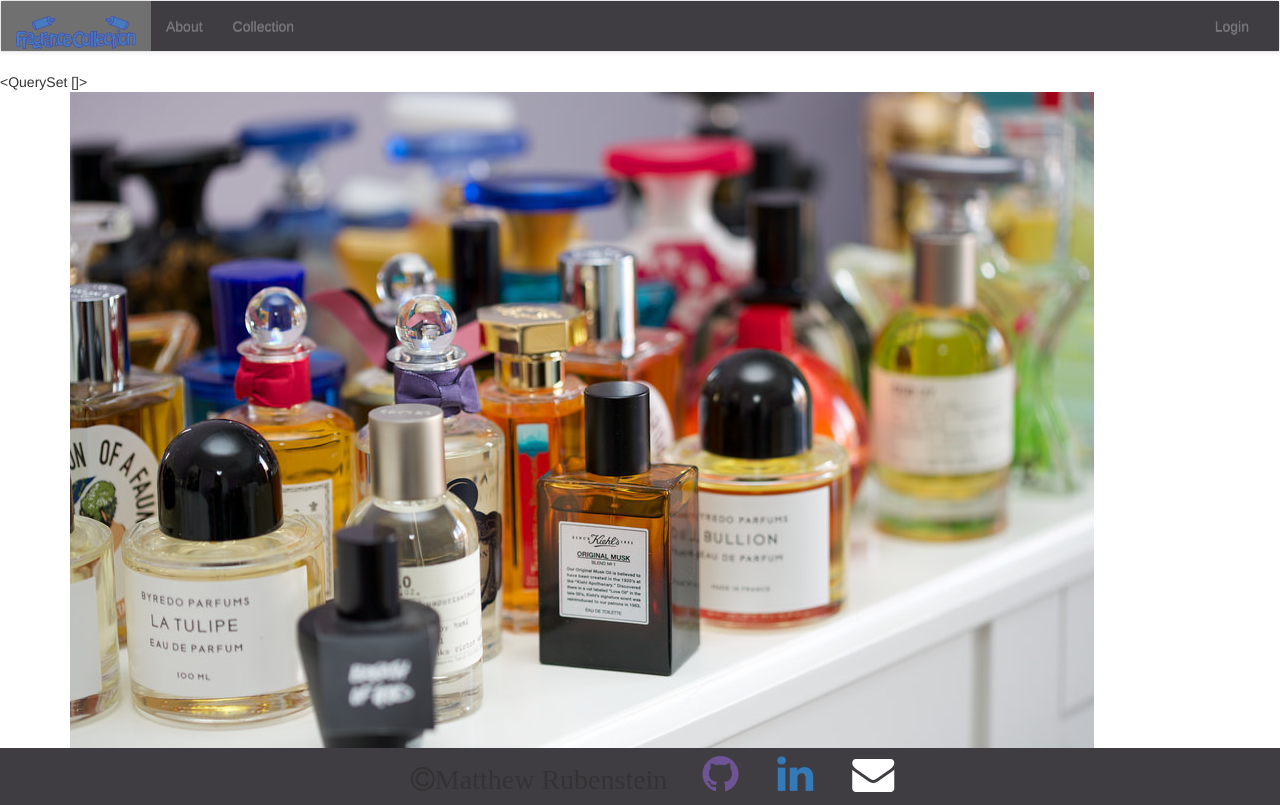
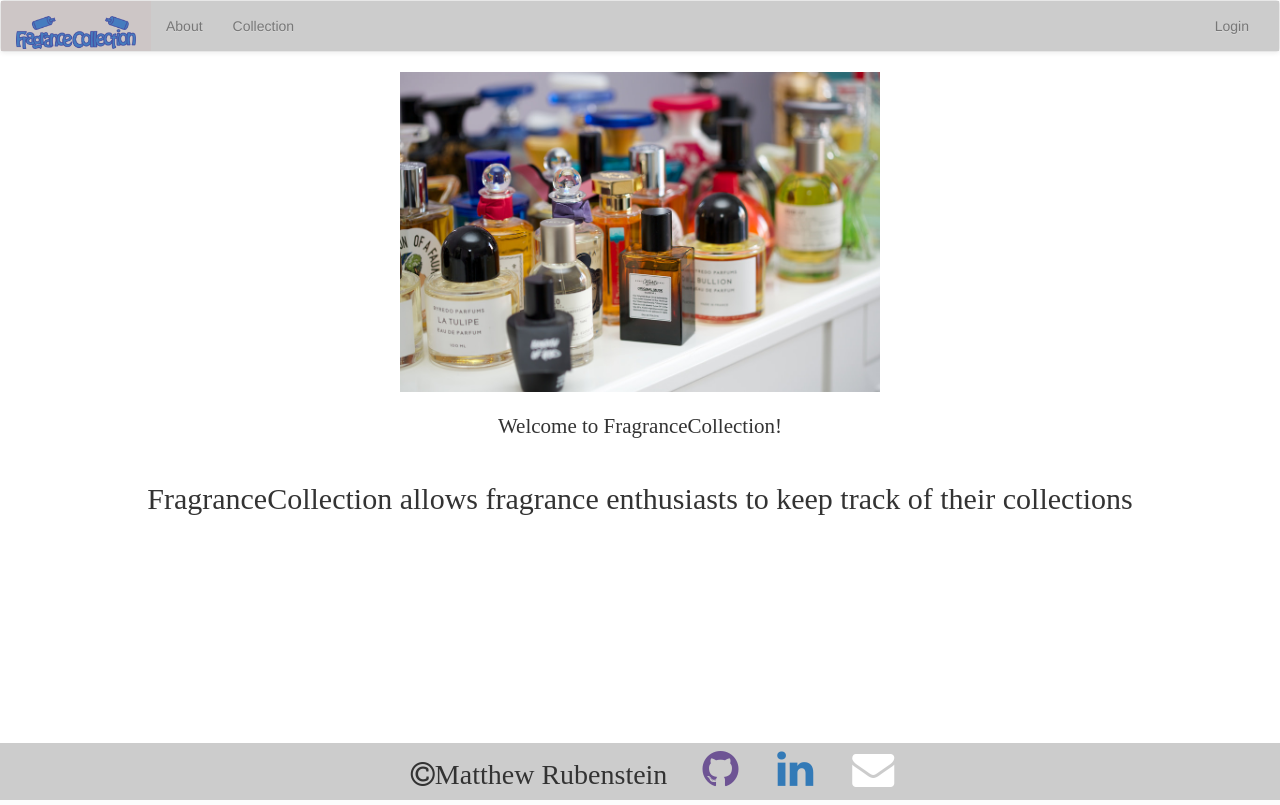
Before and after one commit to mrubes375/FragranceCollection, a Django app: page / in a window 1280 px wide. Run offline with Django 3.2, Linux system fonts and the light colour scheme; data that the repository does not hold is empty; some libraries are stand-ins or nearby versions.

Commit message:
Changed Color Scheme, Updated Landing Page; Made Use of Django Templates

```diff
--- a/static/css/footer.css
+++ b/static/css/footer.css
@@ -41,6 +41,6 @@ body {
   float: left;
   width: 100%;
   text-align: center;
-  background-color: rgb(63, 61, 66);
+  background-color: #CCCCCC;
   height: auto;
 }
--- /dev/null
+++ b/static/css/main.css
@@ -0,0 +1,13 @@
+.niche_frag {
+  width: 480px;
+  height: auto;
+  display: block;
+  margin: 0 auto;
+}
+.row {
+  text-align: center;
+}
+
+.hp-text {
+  font-family: American Typewriter Light;
+}
--- a/static/css/navbar.css
+++ b/static/css/navbar.css
@@ -8,11 +8,11 @@
 }
 
 .container-fluid {
-  background-color: rgb(63, 61, 66);
+  background-color: #CCCCCC;
 }
 
 .active{
-  background-color: rgb(112, 112, 112);
+  background-color: #cdc6c6;
 }
 
 a.nav-item {
--- /dev/null
+++ b/static/js/main.js
@@ -0,0 +1,2 @@
+$(document).ready(function(){
+});
--- /dev/null
+++ b/templates/collection/base.html
@@ -0,0 +1,52 @@
+{% load static from staticfiles %}
+<!DOCTYPE html>
+<html lang="en">
+  <head>
+    <link rel="stylesheet" href="{% static "css/bootstrap-theme.min.css" %}" />
+    <link rel="stylesheet" href="{% static "css/bootstrap.min.css" %}"  />
+    <link rel="stylesheet" href="{% static "css/font-awesome.css" %}"  />
+    <link rel="stylesheet" href="{% static "css/font-awesome-animation.min.css" %}"  />
+    <link rel="stylesheet" href="{% static "css/navbar.css" %}"  />
+    <link rel="stylesheet" href="{% static "css/footer.css" %}"  />
+    <link rel="stylesheet" href="{% static "css/main.css" %}"  />
+    <meta charset="utf-8">
+    <meta http-equiv="X-UA-Compatible" content="IE=edge">
+    <meta name="viewport" content="width=device-width, initial-scale=1">
+    <title>{% block title %}{% endblock title %}</title>
+  </head>
+  <body>
+    <nav class="navbar navbar-default">
+      <div class="container-fluid">
+        <div class="navbar-header">
+          <a class="navbar-brand" href="/"><img class="logo" src="{% static "images/FragranceCollection_Logo.png" %}"></img></a>
+        </div>
+        <div class="collapse navbar-collapse">
+          <ul class="nav navbar-nav">
+            <li><a class="nav-item" href="/about">About</a></li>
+            <li><a class="nav-item" href="/collection/">Collection</a></li>
+          </ul>
+          <ul class="nav navbar-nav navbar-right">
+          {% if user.is_authenticated %}
+            <li><a class="nav-item" href="#">Your Account</a></li>
+          {% else %}
+            <li><a class="nav-item" href="#">Login</a></li>
+          {% endif %}
+          </ul>
+        </div>
+      </div>
+    </nav>
+    {% block content %}{% endblock content %}
+    <footer class="footer navbar-fixed-bottom">
+      <div class="container f-cont">
+        <i class="fa fa-copyright fa-2x">Matthew Rubenstein</i><a href="https://www.github.com/mrubes375"><i class="fa fa-github fa-3x hovercolor" aria-hidden="true"></i></a>
+        <a href="https://www.linkedin.com/in/matthew-rubenstein-06693bb5"><i class="fa fa-linkedin fa-3x hovercolor" aria-hidden="true"></i></a>
+        <a href="mailto:matthew.rubenstein@uconn.edu"><i class="fa fa-envelope fa-3x hovercolor" aria-hidden="true"></i></a>
+      </div>
+    </footer>
+    <script src="{% static "js/jquery-2.2.3.min.js" %}"></script>
+    <script src="{% static "js/bootstrap.min.js" %}"></script>
+    <script src="{% static "js/footer.js" %}"></script>
+    <script src="{% static "js/navbar.js" %}"></script>
+    <script src="{% static "js/main.js" %}"></script>
+  </body>
+</html>
--- a/templates/collection/end.html
+++ /dev/null
@@ -1,2 +0,0 @@
-</body>
-</html>
--- a/templates/collection/footer.html
+++ /dev/null
@@ -1,8 +0,0 @@
-{% load static from staticfiles %}
-  <footer class="footer navbar-fixed-bottom">
-    <div class="container f-cont">
-      <i class="fa fa-copyright fa-2x">Matthew Rubenstein</i><a href="https://www.github.com/mrubes375"><i class="fa fa-github fa-3x hovercolor" aria-hidden="true"></i></a>
-      <a href="https://www.linkedin.com/in/matthew-rubenstein-06693bb5"><i class="fa fa-linkedin fa-3x hovercolor" aria-hidden="true"></i></a>
-      <a href="mailto:matthew.rubenstein@uconn.edu"><i class="fa fa-envelope fa-3x hovercolor" aria-hidden="true"></i></a>
-    </div>
-  </footer>
--- a/templates/collection/header.html
+++ /dev/null
@@ -1,14 +0,0 @@
-{% load static from staticfiles %}
-<!DOCTYPE html>
-<html lang="en">
-  <head>
-    <link rel="stylesheet" href="{% static "css/bootstrap-theme.min.css" %}" />
-    <link rel="stylesheet" href="{% static "css/bootstrap.min.css" %}"  />
-    <link rel="stylesheet" href="{% static "css/font-awesome.css" %}"  />
-    <link rel="stylesheet" href="{% static "css/navbar.css" %}"  />
-    <link rel="stylesheet" href="{% static "css/footer.css" %}"  />
-    <meta charset="utf-8">
-    <meta http-equiv="X-UA-Compatible" content="IE=edge">
-    <meta name="viewport" content="width=device-width, initial-scale=1">
-    <title>FragranceCollection</title>
-  </head>
--- a/templates/collection/index.html
+++ b/templates/collection/index.html
@@ -1,22 +1,22 @@
+{% extends "collection/base.html" %}
 {% load staticfiles %}
-{% include "collection/header.html" %}
-{% include "collection/navbar.html" %}
-{{ All }}
-<div class="col-md-12">
-  <div class="container">
-    <img class="niche_frag" src="{% static "images/niche_frag.jpg" %}"
+{% block title %}FragranceCollection{% endblock title %}
+{% block content %}
+<div class="container">
+  <div class="col-md-12">
+    <div class="row">
+      <img class="niche_frag" src="{% static "images/niche_frag.jpg" %}"
+    </div>
+  </div>
+  <div class="row hp-text">
+    <h1 class="lead faa-pulse animated-hover">
+      Welcome to FragranceCollection!
+    </h1>
+  </div>
+  <div class="row hp-text">
+    <h2 class="faa-pulse animated-hover">
+      FragranceCollection allows fragrance enthusiasts to keep track of their collections
+    </h2>
   </div>
 </div>
-<div class="col-md-6">
-  <p>
-    Hello
-  </p>
-</div>
-<div class="col-md-6">
-  <p>
-    Hello
-  </p>
-</div>
-{% include "collection/scripts.html" %}
-{% include "collection/footer.html" %}
-{% include "collection/end.html" %}
+{% endblock content %}
--- a/templates/collection/navbar.html
+++ /dev/null
@@ -1,22 +0,0 @@
-{% load staticfiles %}
-<body>
-  <nav class="navbar navbar-default">
-    <div class="container-fluid">
-      <div class="navbar-header">
-        <a class="navbar-brand" href="/"><img class="logo" src="{% static "images/FragranceCollection_Logo.png" %}"></img></a>
-      </div>
-      <div class="collapse navbar-collapse">
-        <ul class="nav navbar-nav">
-          <li><a class="nav-item" href="/about">About</a></li>
-          <li><a class="nav-item" href="/collection/">Collection</a></li>
-        </ul>
-        <ul class="nav navbar-nav navbar-right">
-        {% if user.is_authenticated %}
-          <li><a class="nav-item" href="#">Your Account</a></li>
-        {% else %}
-          <li><a class="nav-item" href="#">Login</a></li>
-        {% endif %}
-        </ul>
-      </div>
-    </div>
-  </nav>
--- a/templates/collection/scripts.html
+++ /dev/null
@@ -1,6 +0,0 @@
-{% load staticfiles %}
-
-<script src="{% static "js/jquery-2.2.3.min.js" %}"></script>
-<script src="{% static "js/bootstrap.min.js" %}"></script>
-<script src="{% static "js/footer.js" %}"></script>
-<script src="{% static "js/navbar.js" %}"></script>
```
Also changed, not shown: templates/collection/about.html (+4 -5 lines), static/css/font-awesome-animation.min.css (added).
